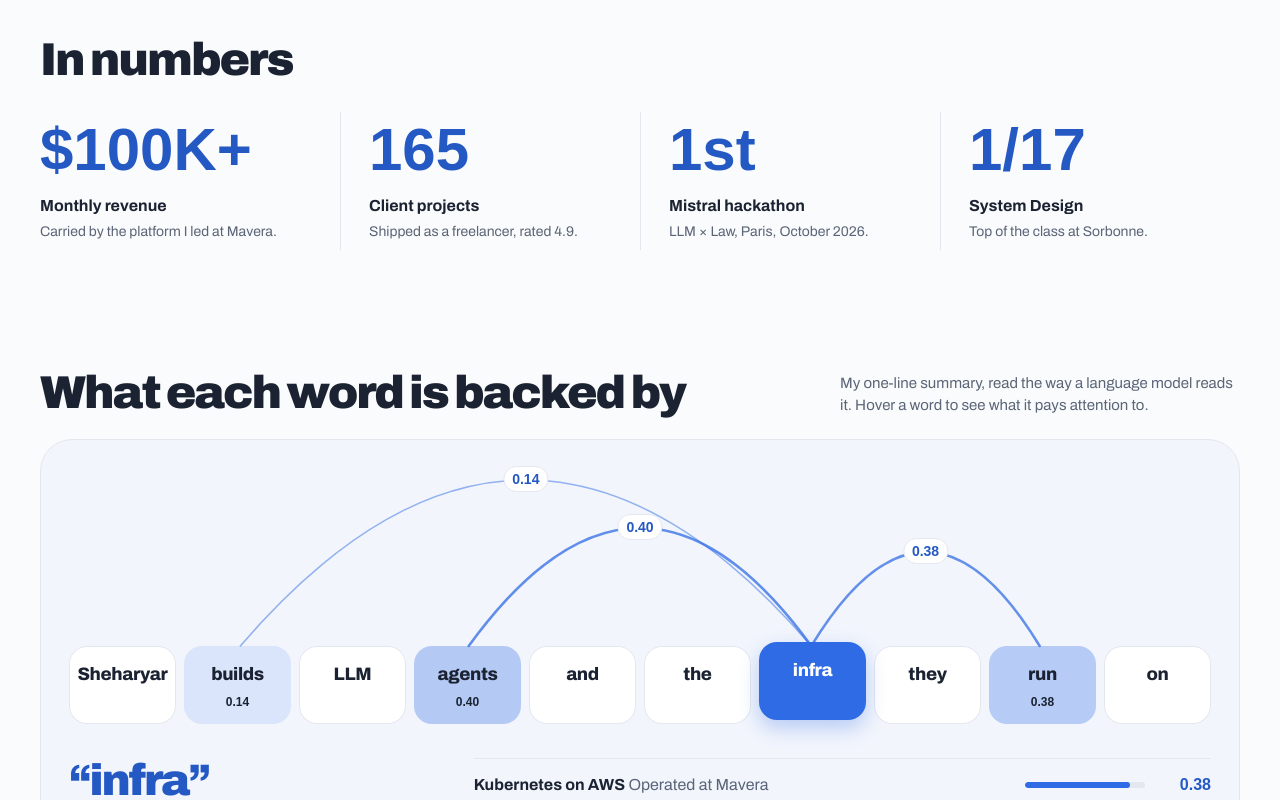
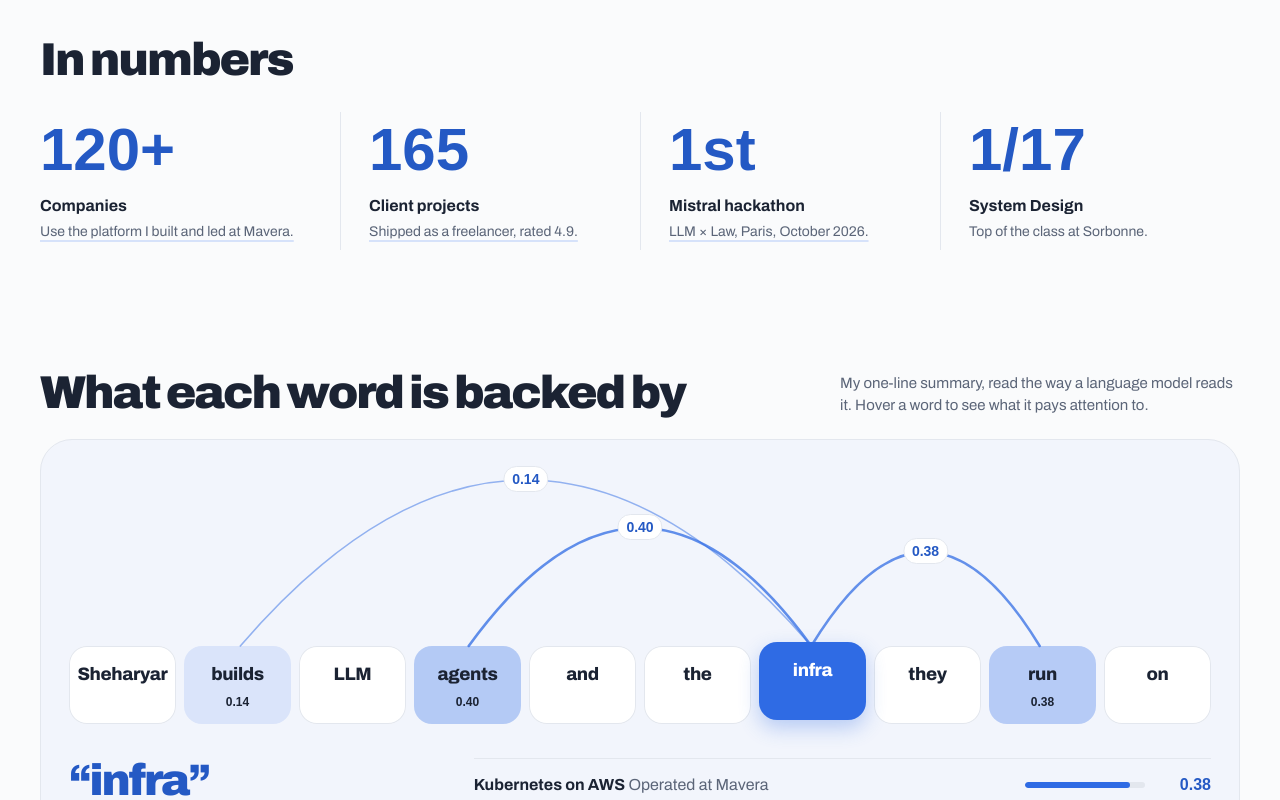
Before and after one commit to sheharyarIshfaq/sheharyarishfaq.com, a Next.js app: page / in a window 1280 px wide. Shown: the part 1060-1860 px from the top of the page. Built offline with nearby package versions, Linux system fonts and the light colour scheme; no server answers; a web font is replaced by a local one.

Commit message:
link outside proof and drop the revenue figure

```diff
--- a/content/home.json
+++ b/content/home.json
@@ -40,9 +40,9 @@
   "numbers": {
     "title": "In numbers",
     "items": [
-      { "value": 100, "prefix": "$", "suffix": "K+", "label": "Monthly revenue", "context": "Carried by the platform I led at Mavera." },
-      { "value": 165, "label": "Client projects", "context": "Shipped as a freelancer, rated 4.9." },
-      { "text": "1st", "label": "Mistral hackathon", "context": "LLM × Law, Paris, October 2026." },
+      { "value": 120, "suffix": "+", "label": "Companies", "context": "Use the platform I built and led at Mavera.", "href": "https://mavera.io" },
+      { "value": 165, "label": "Client projects", "context": "Shipped as a freelancer, rated 4.9.", "href": "https://www.fiverr.com/sheharyar__" },
+      { "text": "1st", "label": "Mistral hackathon", "context": "LLM × Law, Paris, October 2026.", "href": "https://clp.law.stanford.edu/2026/11/09/building-ai-native-tools-for-the-future-law-firm-report-from-the-2nd-llm-x-law-hackathon-in-paris/" },
       { "text": "1/17", "label": "System Design", "context": "Top of the class at Sorbonne." }
     ]
   },
@@ -59,7 +59,7 @@
       "2": { "links": [[3, 0.62], [1, 0.25]], "note": "points at the models I have put into production.", "evidence": [["OpenAI and Anthropic", 0.33, "In production at Mavera"], ["38 models, 5 providers", 0.29, "Routed by one platform in AIWrappers"], ["Mistral OCR and chat", 0.26, "Inside the Bina.ai backend"]] },
       "3": { "links": [[2, 0.42], [1, 0.3], [8, 0.2]], "note": "means agents that call tools, read documents and stream answers.", "evidence": [["Mave Agent", 0.41, "A Tauri desktop agent"], ["MCP servers", 0.24, "Tools for meetings and video"], ["AIWrappers creator agent", 0.2, "Builds apps from a description"]] },
       "6": { "links": [[3, 0.4], [8, 0.38], [1, 0.14]], "note": "is where the agents run, and what I am studying next.", "evidence": [["Kubernetes on AWS", 0.38, "Operated at Mavera"], ["CUDA and MPI", 0.22, "Sorbonne M2, this year"], ["Caracat at LIP6", 0.2, "Rust networking, 86/100"]] },
-      "8": { "links": [[6, 0.46], [3, 0.32], [7, 0.12]], "note": "means real users depending on it.", "evidence": [["120+ companies", 0.42, "Using Mavera every day"], ["$100K+ a month", 0.28, "Revenue the platform carried"], ["16 restaurants", 0.18, "Running on the Gourmet Gulf platform"]] }
+      "8": { "links": [[6, 0.46], [3, 0.32], [7, 0.12]], "note": "means real users depending on it.", "evidence": [["120+ companies", 0.42, "Using Mavera every day"], ["A team under me", 0.28, "Developers who joined Mavera later"], ["16 restaurants", 0.18, "Running on the Gourmet Gulf platform"]] }
     },
     "disclaimer": "Weights are hand-set to tell the story, not output from a real model. Do not label them as model output anywhere."
   },
@@ -69,7 +69,7 @@
       { "quote": "He moves quickly, asks sharp questions, and has a strong ability to take early ideas or partial direction and turn them into well-structured, working systems.", "name": "Jill Axline, PhD", "role": "Co-founder and CEO, Mavera", "style": "featured" },
       { "quote": "Sheharyar is the kind of person you can trust with the hard stuff. He's thoughtful, dependable, and quietly makes everyone around him better.", "name": "Bill Hickman", "role": "Founder, Hybrid Minds; former Chief Growth Officer, Leo Burnett Worldwide", "style": "plain" }
     ],
-    "more": { "label": "Read the full recommendations on LinkedIn", "href": "https://www.linkedin.com/in/sheharyar-ishfaq/details/recommendations/" }
+    "more": { "label": "Read on LinkedIn", "href": "https://www.linkedin.com/in/sheharyar-ishfaq/details/recommendations/" }
   },
   "now": {
     "title": "Now",
--- a/content/work.json
+++ b/content/work.json
@@ -38,7 +38,7 @@
       "stamp": "First place, team of five",
       "context": "Hosted by Mistral AI, sponsored by Stanford Law School, Legora, Hector AI, Jus Mundi and Sciences Po.",
       "link": { "label": "See the project", "href": "/work/bina" },
-      "repo": "https://github.com/sheharyarIshfaq/LAWxMISTRAL-Hackathon-Backend",
+      "repo": "https://github.com/sheharyarIshfaq/bina-ai",
       "figure": "quote-check",
       "paragraph": "Bina turns French data-protection rulings into briefs for litigation funders. A funder can't act on a brief that misquotes the ruling, so the backend I built checks every quoted sentence, word for word, against the original, and keeps any it can't find out of the pitch.",
       "quoteCheck": {
--- a/content/work/bina.mdx
+++ b/content/work/bina.mdx
@@ -57,7 +57,7 @@ export const meta = {
 </Section>
 
 <Section title="My part">
-  I built the backend: the Express and TypeScript API, the Mistral pipeline, the quote checker, the radar and the funder matching, about 160 commits over the hackathon weekend and the week after. One teammate built the first version of the interface, which I then wired to the API, and three law students owned the legal method: the rules in the prompts, the damage tables and the funder list.
+  I built the backend: the Express and TypeScript API, the Mistral pipeline, the quote checker, the radar and the funder matching, about 160 commits over the hackathon weekend and the week after. One teammate built the first version of the interface, which I then wired to the API, and three law students owned the legal method: the rules in the prompts, the damage tables and the funder list. Nelson Proia, a Mistral AI judge and mentor, mentored the team.
 
   <ReportFigure
     src="/work/bina/brief"
@@ -82,5 +82,5 @@ export const meta = {
     </HardCall>
   </div>
 
-  [See the code](https://github.com/sheharyarIshfaq/LAWxMISTRAL-Hackathon-Backend)
+  [See the code](https://github.com/sheharyarIshfaq/bina-ai) · [Stanford Law School's report on the hackathon](https://clp.law.stanford.edu/2026/11/09/building-ai-native-tools-for-the-future-law-firm-report-from-the-2nd-llm-x-law-hackathon-in-paris/) · [My post about the win](https://www.linkedin.com/feed/update/urn:li:activity:7512853106276360192/)
 </Section>
--- a/content/work/mavera.mdx
+++ b/content/work/mavera.mdx
@@ -36,7 +36,7 @@ export const meta = {
 </div>
 
 <Section title="The problem">
-  Sheharyar Ishfaq was lead software engineer at Mavera from October 2024 to August 2026. Market research decides where media budgets go, but the classic tools are slow and narrow: pre-testing a video with a live panel could cost $50,000, and a customer journey map is often drawn from 15 or 20 interviews. The new shortcut, asking a chatbot about your audience, is fast, but it sounds just as confident when it is guessing.
+  Sheharyar Ishfaq was lead software engineer at [Mavera](https://mavera.io) from October 2024 to August 2026. Market research decides where media budgets go, but the classic tools are slow and narrow: pre-testing a video with a live panel could cost $50,000, and a customer journey map is often drawn from 15 or 20 interviews. The new shortcut, asking a chatbot about your audience, is fast, but it sounds just as confident when it is guessing.
 
   Mavera models whole synthetic populations instead, so a team can test a message, a creative or a journey against the spread of a market rather than a handful of people. As its CEO, Jill Axline, puts it: “Decisions shouldn't move faster than evidence.” Every answer has to come with receipts: the sources behind it, the steps taken and how far to trust it.
 </Section>
@@ -70,7 +70,6 @@ export const meta = {
 
 <Stats>
   <Stat value="120+" label="Companies">Including Coca-Cola, Coinbase, Instructure, Morningstar, PitchBook, S&P Global and Spotify</Stat>
-  <Stat value="$100K+" label="Monthly revenue">Reached while I led engineering</Stat>
   <Stat value="2y" label="Lead role">From first commit to a team</Stat>
 </Stats>
 
--- a/src/components/case-study/blocks.tsx
+++ b/src/components/case-study/blocks.tsx
@@ -52,7 +52,7 @@ export function HardCall({ number, title, children }: { number: string; title: s
 }
 
 export function Stats({ children }: { children: ReactNode }) {
-  return <div className="mb-16 grid border-y border-line sm:grid-cols-3 md:mb-24">{children}</div>;
+  return <div className="mb-16 grid border-y border-line sm:auto-cols-fr sm:grid-flow-col md:mb-24">{children}</div>;
 }
 
 export function Stat({ value, label, children }: { value: string; label: string; children: ReactNode }) {
--- a/src/components/figures/CountUpGrid.tsx
+++ b/src/components/figures/CountUpGrid.tsx
@@ -1,6 +1,7 @@
 "use client";
 
 import { useEffect, useState } from "react";
+import { trackLink } from "@/lib/analytics";
 import { useInView } from "@/lib/hooks/useInView";
 import { useReducedMotion } from "@/lib/hooks/useReducedMotion";
 
@@ -11,6 +12,8 @@ export type NumberItem = {
   text?: string;
   label: string;
   context: string;
+  // Where the claim can be checked.
+  href?: string;
 };
 
 const DELAY_MS = 600;
@@ -60,7 +63,15 @@ export function CountUpGrid({ items }: { items: NumberItem[] }) {
             {display(item, shown)}
           </span>
           <span className="pt-2.5 text-base font-bold">{item.label}</span>
-          <span className="text-sm leading-[1.45] text-ink-2">{item.context}</span>
+          <span className="text-sm leading-[1.45] text-ink-2">
+            {item.href ? (
+              <a href={item.href} {...trackLink(item.href)} target="_blank" rel="noopener" className="text-link">
+                {item.context}
+              </a>
+            ) : (
+              item.context
+            )}
+          </span>
         </li>
       ))}
     </ul>
```
